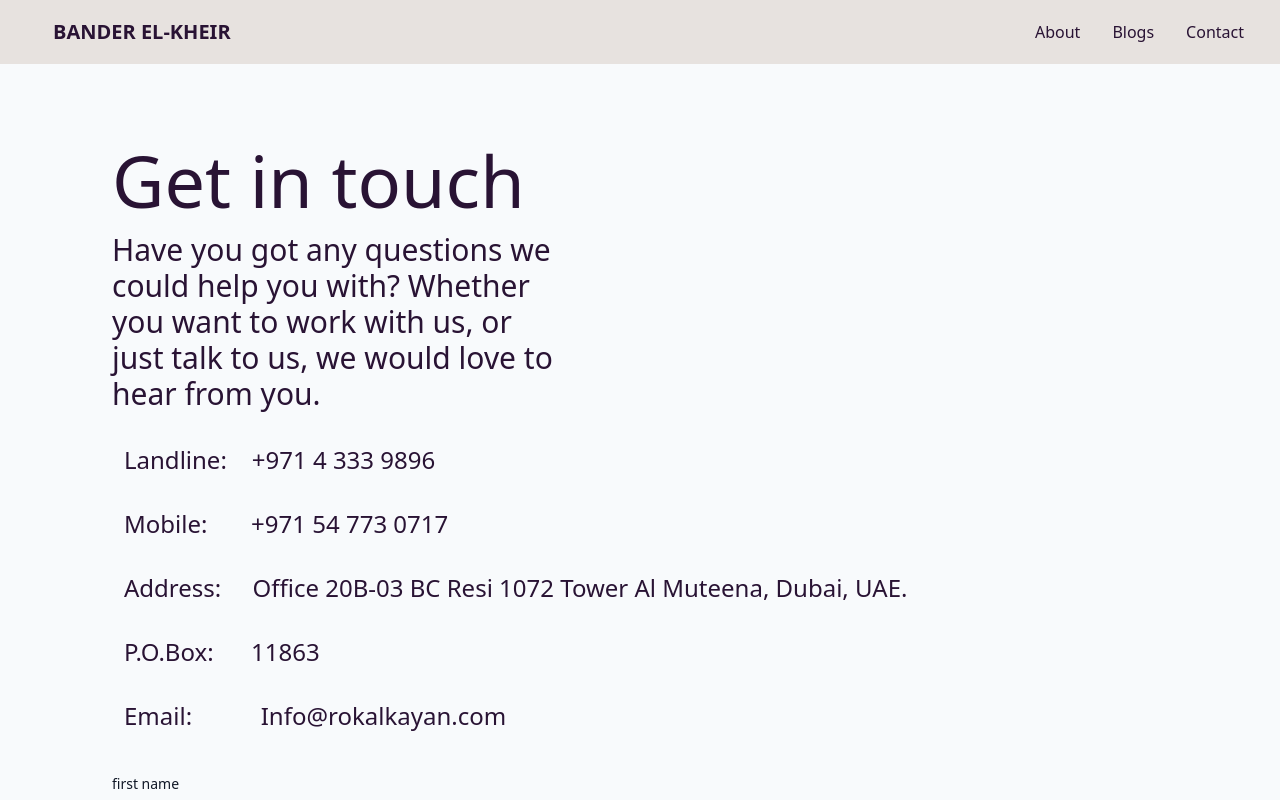
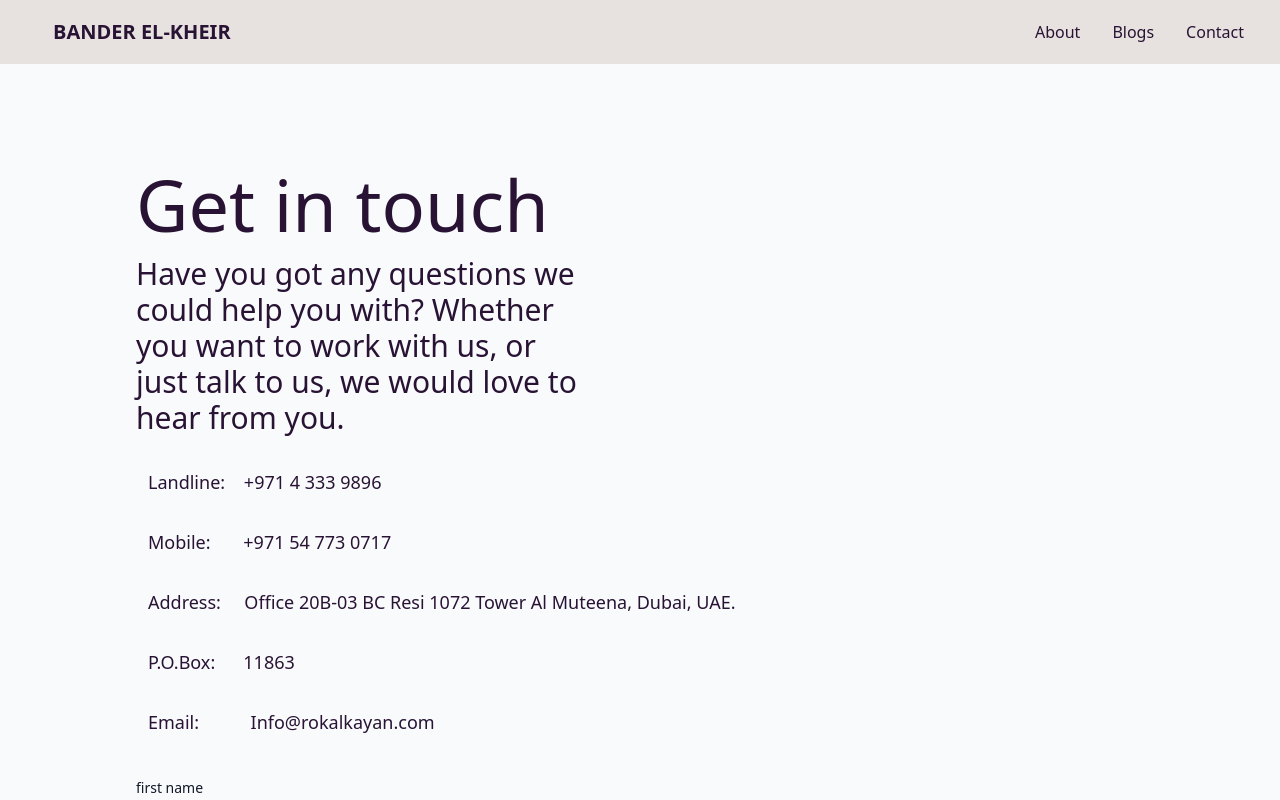
Before and after one commit to mohamedabdallah20/bandr-Elkheir, a React (Create React App) app in the folder frontend/: page /contact in a window 1280 px wide. Shown: the top 800 px of the page. Built offline with nearby package versions, Linux system fonts and the light colour scheme.

Commit message:
edit some padding in contact page

```diff
--- a/frontend/src/pages/Contact.jsx
+++ b/frontend/src/pages/Contact.jsx
@@ -2,7 +2,7 @@ import React from 'react'
 
 function Contact() {
   return (
-    <div className="flex flex-col relative justify-start mb-20 mt-20">
+    <div className="flex flex-col relative justify-start mb-20 p-6 mt-20">
       <div className="md:top-0 md:left-0 sm:inset-0 md:mx-8 sm:px-20">
         <h1 className="lg:text-7xl md:text-5xl text-4xl ">Get in touch</h1>
         <p className="mt-4  max-w-md md:text-3xl text-lg">
@@ -10,20 +10,20 @@ function Contact() {
           work with us, or just talk to us, we would love to hear from you.
         </p>
         <div className="px-3">
-          <p className="my-8 text-2xl">
+          <p className="my-8 text-lg">
             Landline:&nbsp;&nbsp;&nbsp;&nbsp;+971 4 333 9896{' '}
           </p>
-          <p className="my-8 text-2xl">
+          <p className="my-8 text-lg">
             Mobile:&nbsp;&nbsp;&nbsp;&nbsp;&nbsp;&nbsp;&nbsp;+971 54 773 0717{' '}
           </p>
-          <p className="my-8 text-2xl">
+          <p className="my-8 text-lg">
             Address:&nbsp;&nbsp;&nbsp;&nbsp; Office 20B-03 BC Resi 1072 Tower Al
             Muteena, Dubai, UAE.{' '}
           </p>
-          <p className="my-8 text-2xl">
+          <p className="my-8 text-lg">
             P.O.Box:&nbsp;&nbsp;&nbsp;&nbsp;&nbsp;&nbsp;11863{' '}
           </p>
-          <p className="my-8 text-2xl">
+          <p className="my-8 text-lg">
             Email:&nbsp;&nbsp;&nbsp;&nbsp;&nbsp;&nbsp;&nbsp;&nbsp;&nbsp;&nbsp;&nbsp;Info@rokalkayan.com{' '}
           </p>
         </div>
```
